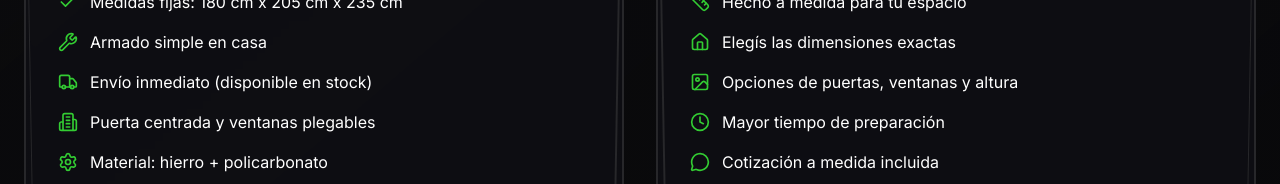
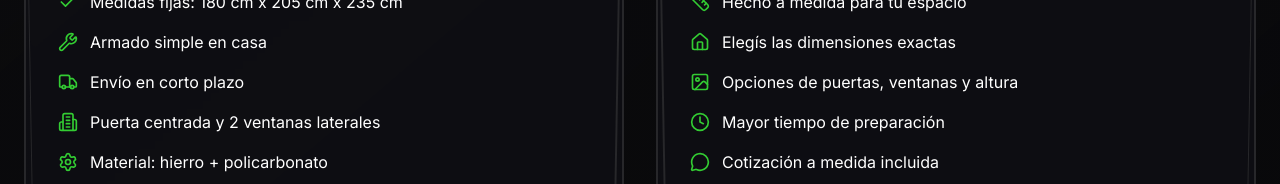
Before and after one commit to BautistaKeena/mi-invernadero, a Next.js app: page / in a window 1280 px wide. Shown: the part 2516-2700 px from the top of the page. Built offline with nearby package versions, Linux system fonts and the light colour scheme.

Commit message:
Update page.tsx

```diff
--- a/src/app/page.tsx
+++ b/src/app/page.tsx
@@ -523,11 +523,11 @@ export default function Home() {
                     </div>
                     <div className="flex items-center gap-2 md:gap-3 text-white text-sm md:text-base">
                       <Truck className="text-green-natural w-4 h-4 md:w-5 md:h-5 flex-shrink-0" />
-                      <span>Envío inmediato (disponible en stock)</span>
+                      <span>Envío en corto plazo</span>
                     </div>
                     <div className="flex items-center gap-2 md:gap-3 text-white text-sm md:text-base">
                       <Building2 className="text-green-natural w-4 h-4 md:w-5 md:h-5 flex-shrink-0" />
-                      <span>Puerta centrada y ventanas plegables</span>
+                      <span>Puerta centrada y 2 ventanas laterales</span>
                     </div>
                     <div className="flex items-center gap-2 md:gap-3 text-white text-sm md:text-base">
                       <Settings className="text-green-natural w-4 h-4 md:w-5 md:h-5 flex-shrink-0" />
```
